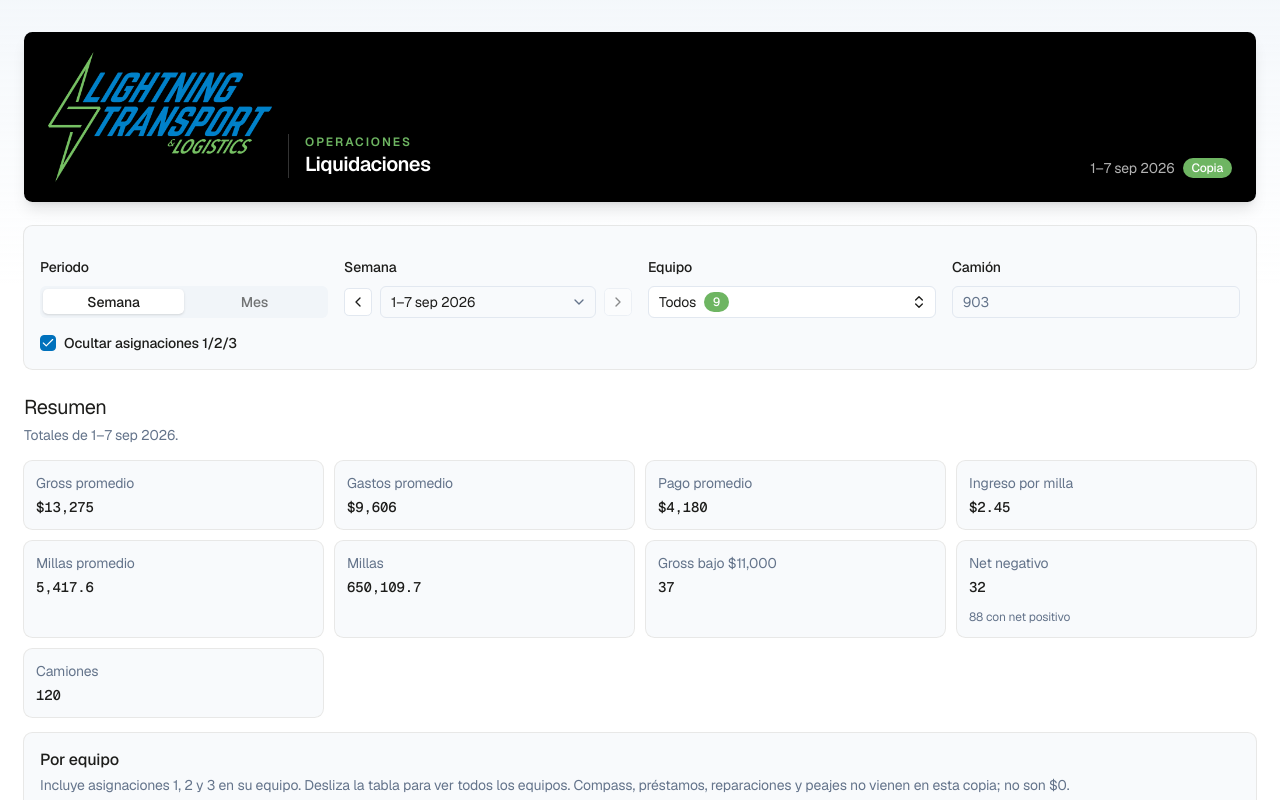
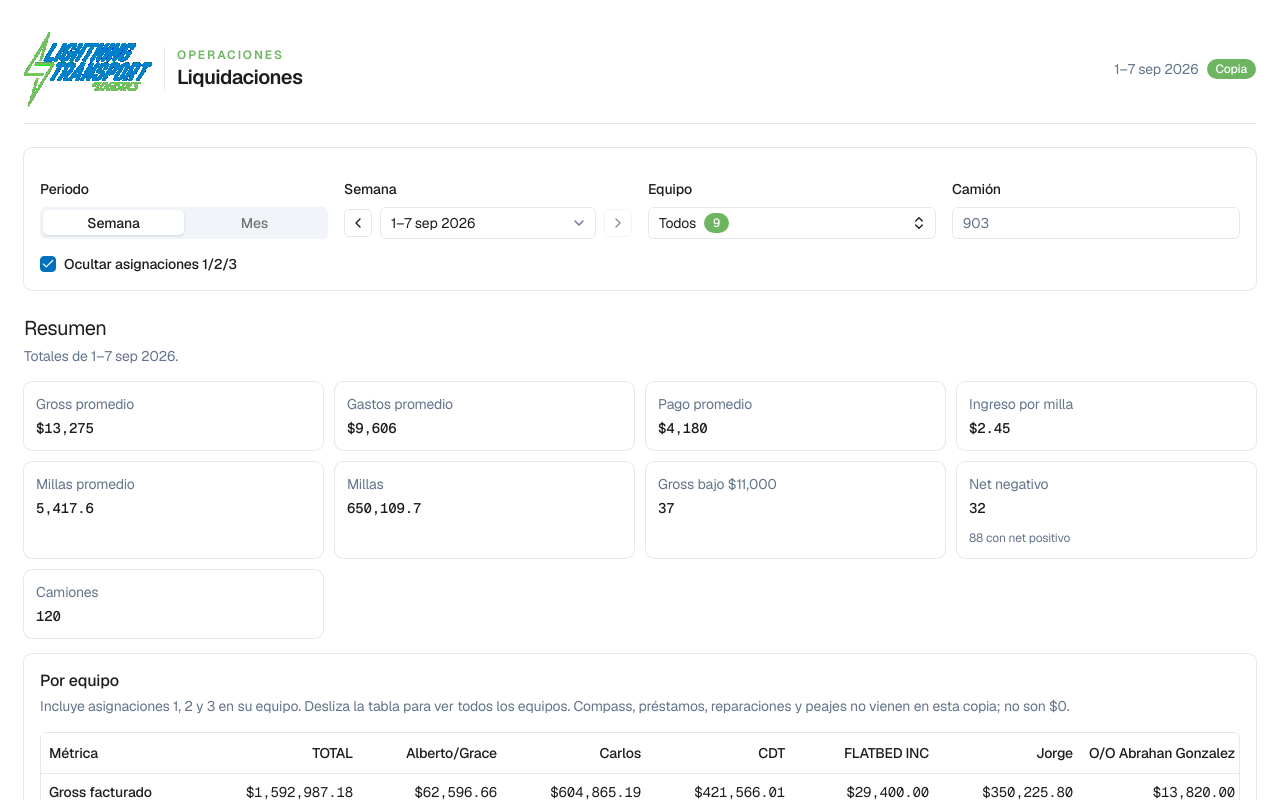
Before and after one commit to lightningtransport/data-reporting-kit, a Next.js app in the folder apps/reporting-dashboard/: page / in a window 1280 px wide. Shown: the top 800 px of the page. Built offline with nearby package versions, Linux system fonts and the light colour scheme.

Commit message:
Refine Lightning dashboard branding

```diff
--- a/apps/reporting-dashboard/src/app/globals.css
+++ b/apps/reporting-dashboard/src/app/globals.css
@@ -51,7 +51,7 @@
 :root {
   --background: oklch(1 0 0);
   --foreground: oklch(0.23 0.0038 106.6929);
-  --card: oklch(0.9842 0.0034 247.8575);
+  --card: oklch(1 0 0);
   --card-foreground: oklch(0.23 0.0038 106.6929);
   --popover: oklch(1 0 0);
   --popover-foreground: oklch(0.23 0.0038 106.6929);
@@ -73,7 +73,7 @@
   --chart-4: oklch(0.7535 0.139 232.6615);
   --chart-5: oklch(0.8493 0.2073 128.8497);
   --radius: 0.375rem;
-  --sidebar: oklch(0.9842 0.0034 247.8575);
+  --sidebar: oklch(1 0 0);
   --sidebar-foreground: oklch(0.23 0.0038 106.6929);
   --sidebar-primary: oklch(0.5358 0.1444 248.0435);
   --sidebar-primary-foreground: oklch(1 0 0);
@@ -81,8 +81,6 @@
   --sidebar-accent-foreground: oklch(0.5358 0.1444 248.0435);
   --sidebar-border: oklch(0.9288 0.0126 255.5078);
   --sidebar-ring: oklch(0.5358 0.1444 248.0435);
-  --shadow-color: hsl(215 32% 21% / 0.1);
-  --shadow-card: 0 4px 10px -3px var(--shadow-color), 0 1px 2px -4px var(--shadow-color);
 }
 
 @layer base {
@@ -91,14 +89,10 @@
   }
   body {
     @apply bg-background text-foreground;
-    background-image: linear-gradient(180deg, oklch(0.977 0.006 247.8) 0, transparent 18rem);
     letter-spacing: -0.01em;
   }
   html {
     @apply font-sans;
   }
 
-  [data-slot="card"] {
-    box-shadow: var(--shadow-card);
-  }
 }
--- a/apps/reporting-dashboard/src/components/settlement-dashboard.tsx
+++ b/apps/reporting-dashboard/src/components/settlement-dashboard.tsx
@@ -2,7 +2,6 @@
 
 import { useMemo, useState } from "react"
 import { ChevronLeftIcon, ChevronRightIcon } from "lucide-react"
-import Image from "next/image"
 
 import { ExecutiveSummary } from "@/components/executive-summary"
 import { OwnerMultiSelect } from "@/components/owner-multi-select"
@@ -71,6 +70,31 @@ function KpiCard({ label, value }: { label: string; value: string }) {
         <CardTitle className="font-mono text-xl tabular-nums">{value}</CardTitle>
       </CardHeader>
     </Card>
+  )
+}
+
+function LightningLogo() {
+  return (
+    <svg
+      aria-label="Lightning Transportation & Logistics"
+      role="img"
+      viewBox="0 0 1536 894"
+      className="h-auto w-28 shrink-0 sm:w-32"
+    >
+      <title>Lightning Transportation & Logistics</title>
+      <filter id="remove-logo-black" colorInterpolationFilters="sRGB">
+        <feColorMatrix
+          type="matrix"
+          values="1 0 0 0 0 0 1 0 0 0 0 0 1 0 0 1 1 1 0 0"
+        />
+      </filter>
+      <image
+        href="/lightning-transport-logo.png"
+        width="1536"
+        height="894"
+        filter="url(#remove-logo-black)"
+      />
+    </svg>
   )
 }
 
@@ -153,28 +177,18 @@ export function SettlementDashboard({ data }: { data: SettlementPayload }) {
 
   return (
     <div className="mx-auto flex w-full max-w-7xl flex-col gap-6 px-4 py-6 md:px-6 md:py-8">
-      <header className="flex flex-col gap-4 rounded-xl bg-black px-4 py-5 shadow-lg sm:flex-row sm:items-end sm:justify-between sm:px-6">
-        <div className="flex flex-wrap items-end gap-x-4 gap-y-2">
-          <Image
-            src="/lightning-transport-logo.png"
-            alt="Lightning Transportation & Logistics"
-            width={1536}
-            height={894}
-            priority
-            sizes="(max-width: 640px) 210px, 280px"
-            className="h-auto w-48 sm:w-56"
-          />
-          <div className="mb-1 border-l border-white/20 pl-4">
+      <header className="flex flex-wrap items-center justify-between gap-3 border-b border-border pb-4">
+        <div className="flex items-center gap-3">
+          <LightningLogo />
+          <div className="border-l border-border pl-3">
             <p className="text-secondary text-xs font-semibold tracking-[0.16em] uppercase">
               Operaciones
             </p>
-            <h1 className="font-heading text-xl font-semibold tracking-tight text-white">
-              Liquidaciones
-            </h1>
+            <h1 className="font-heading text-xl font-semibold tracking-tight">Liquidaciones</h1>
           </div>
         </div>
-        <div className="flex items-center gap-2 sm:mb-1">
-          <p className="text-sm text-white/70">{scope}</p>
+        <div className="flex items-center gap-2">
+          <p className="text-muted-foreground text-sm">{scope}</p>
           {data.meta.live ? null : <Badge variant="secondary">Copia</Badge>}
         </div>
       </header>
```
